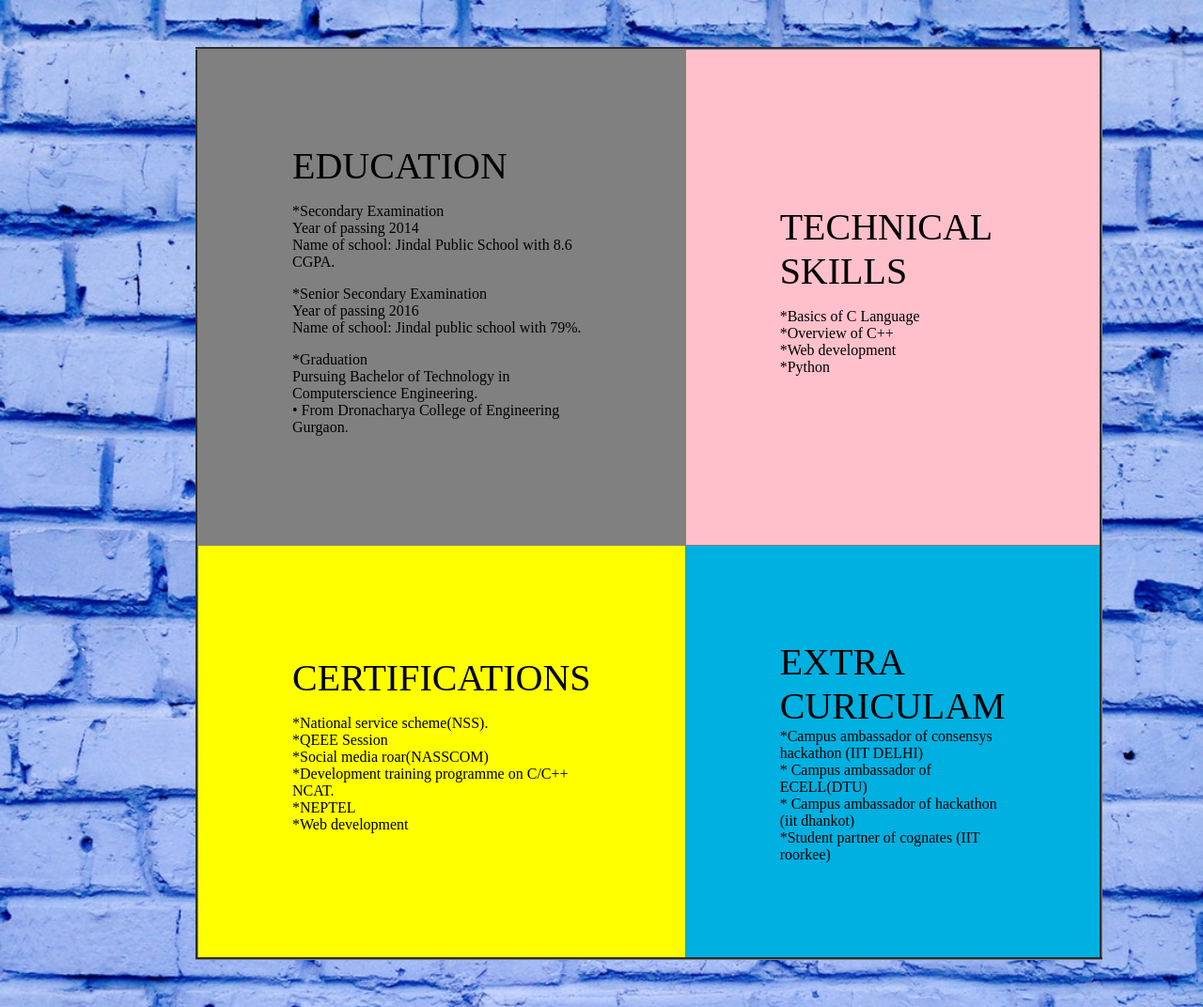
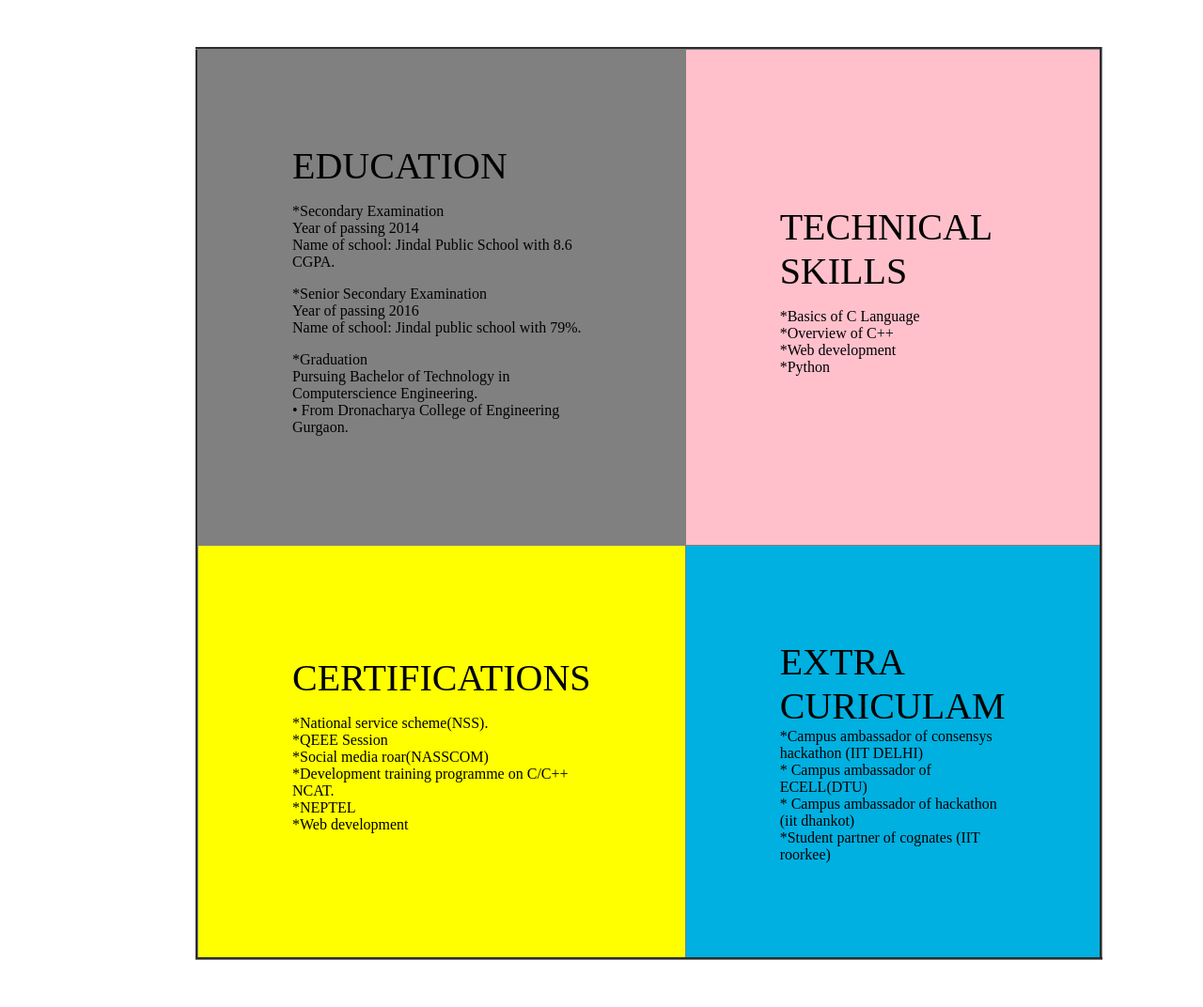
Before and after one commit to 704priyanka/potfolio, a plain HTML site: page cv.html in a window 1280 px wide. Shown: the whole page at 94% size. Drawn offline with Linux system fonts and the light colour scheme.

Commit message:
Update cv.html

```diff
--- a/cv.html
+++ b/cv.html
@@ -5,7 +5,7 @@
 </head>
 <style>
 	body{
-	 background-image: url(static/photo.jpg);
+	 background-image: url(“static/photo.jpg”);
 	 height: 100%;
 	 background-repeat: no-repeat;
 	 background-size: cover;
```
